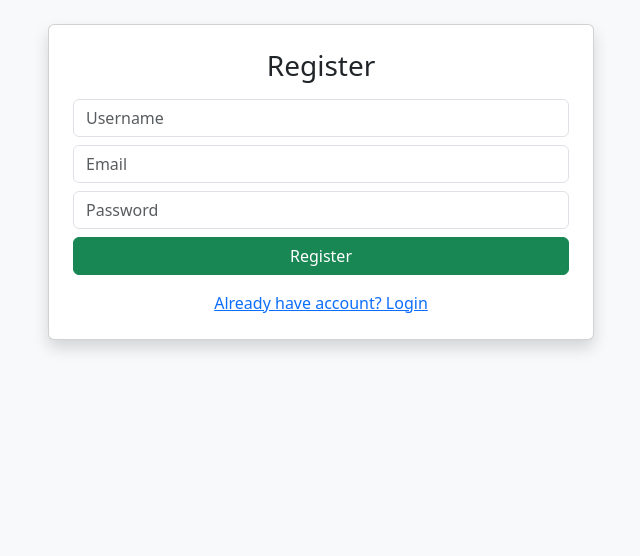
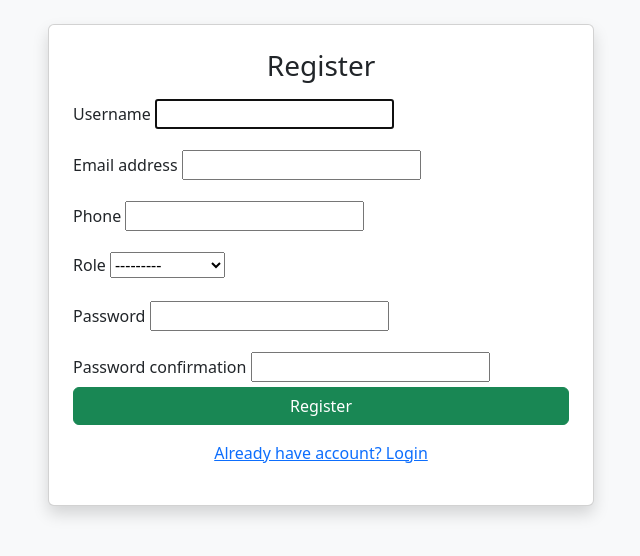
Before and after one commit to HKalaliya2276/ServiceHub, a Django app: page /register/ in a window 1280 px wide. Shown: the part 56-612 px from the top of the page, without its empty margins (319-959 px from the left). Run offline with Django 5.2, Linux system fonts and the light colour scheme.

Commit message:
feat: added admin dashboard with role-based navigation

```diff
--- a/services/urls.py
+++ b/services/urls.py
@@ -20,4 +20,5 @@ urlpatterns = [
     path('mark-read/<int:notif_id>/', views.mark_single_read, name='mark_single_read'),
     path('chat/<int:booking_id>/', views.chat_view, name='chat'),
     path('chat-history/<int:booking_id>/', views.get_chat_history, name='chat_history'),
+    path('admin-dashboard/', views.admin_dashboard, name='admin_dashboard'),
 ]
--- a/templates/base.html
+++ b/templates/base.html
@@ -26,14 +26,13 @@
 <nav class="navbar navbar-expand-lg navbar-dark bg-dark">
     <div class="container">
 
-        <a class="navbar-brand" href="/">ServiceHub</a>
+        <a class="navbar-brand" href="{% url 'dashboard' %}">ServiceHub</a>
 
         <div class="ms-auto">
 
             {% if user.is_authenticated %}
 
-                <a href="/dashboard/" class="btn btn-light btn-sm">Home</a>
-
+                    <a href="{% url 'dashboard' %}" class="btn btn-light btn-sm">Home</a>
                 {% if user.role == 'customer' %}
                     <a href="/services/list/" class="btn btn-primary btn-sm">Services</a>
                     <a href="/services/my-bookings/" class="btn btn-secondary btn-sm">My Bookings</a>
@@ -44,7 +43,11 @@
 
                 {% elif user.role == 'delivery' %}
                     <a href="/delivery/" class="btn btn-info btn-sm">My Deliveries</a>
-                {% endif %}
+
+                {% elif user.role == 'admin' %}
+                    <a href="/services/admin-dashboard/" class="btn btn-success btn-sm">Admin Panel</a>
+
+                    {% endif %}
 
                 <!-- 🔔 Notification Button -->
                 <a href="/services/notifications/" class="btn btn-warning position-relative">
--- a/templates/login.html
+++ b/templates/login.html
@@ -15,6 +15,12 @@
                 <input type="text" name="username" class="form-control mb-3" placeholder="Username">
 
                 <input type="password" name="password" class="form-control mb-3" placeholder="Password">
+
+                {% if messages %}
+                    {% for message in messages %}
+                        <div class="alert alert-danger">{{ message }}</div>
+                    {% endfor %}
+                {% endif %}
 
                 <button class="btn btn-primary w-100">Login</button>
             </form>
--- a/templates/register.html
+++ b/templates/register.html
@@ -11,12 +11,36 @@
 
             <form method="POST">
                 {% csrf_token %}
-
-                <input type="text" name="username" class="form-control mb-2" placeholder="Username">
-
-                <input type="email" name="email" class="form-control mb-2" placeholder="Email">
-
-                <input type="password" name="password" class="form-control mb-2" placeholder="Password">
+{{ form.non_field_errors }}
+                <div class="mb-3">
+                    <label class="form-label">{{ form.username.label }}</label>
+                    {{ form.username }}
+                    {% if form.username.errors %}<div class="text-danger">{{ form.username.errors }}</div>{% endif %}
+                </div>
+                <div class="mb-3">
+                    <label class="form-label">{{ form.email.label }}</label>
+                    {{ form.email }}
+                    {% if form.email.errors %}<div class="text-danger">{{ form.email.errors }}</div>{% endif %}
+                </div>
+                <div class="mb-3">
+                    <label class="form-label">{{ form.phone.label }}</label>
+                    {{ form.phone }}
+                    {% if form.phone.errors %}<div class="text-danger">{{ form.phone.errors }}</div>{% endif %}
+                </div>
+                <div class="mb-3">
+                    <label class="form-label">{{ form.role.label }}</label>
+                    {{ form.role }}
+                    {% if form.role.errors %}<div class="text-danger">{{ form.role.errors }}</div>{% endif %}
+                </div>
+                <div class="mb-3">
+                    <label class="form-label">{{ form.password1.label }}</label>
+                    {{ form.password1 }}
+                    {% if form.password1.errors %}<div class="text-danger">{{ form.password1.errors }}</div>{% endif %}
+                </div>
+                <div class="mb-3">
+                    <label class="form-label">{{ form.password2.label }}</label>
+                    {{ form.password2 }}
+                    {% if form.password2.errors %}<div class="text-danger">{{ form.password2.errors }}</div>{% endif %}
 
                 <button class="btn btn-success w-100">Register</button>
             </form>
--- a/users/models.py
+++ b/users/models.py
@@ -7,6 +7,7 @@ class User(AbstractUser):
         ('customer', 'Customer'),
         ('vendor', 'Vendor'),
         ('delivery', 'Delivery Boy'),
+        ('admin', 'Admin'),
     )
 
     role = models.CharField(max_length=10, choices=ROLE_CHOICES)
--- a/users/views.py
+++ b/users/views.py
@@ -14,7 +14,7 @@ def register_view(request):
         if form.is_valid():
             user = form.save()
             login(request, user)
-            return redirect('login')
+            return redirect('dashboard')
     else:
         form = UserRegisterForm()
     return render(request, 'register.html', {'form': form})
@@ -30,6 +30,9 @@ def login_view(request):
         if user is not None:
             login(request, user)
             return redirect('dashboard')
+        else:
+            from django.contrib import messages
+            messages.error(request, 'Invalid username or password.')
     return render(request, 'login.html')
 
 
@@ -42,7 +45,10 @@ def logout_view(request):
 def dashboard_redirect(request):
     user = request.user
 
-    if user.role == 'customer':
+    if user.role == 'admin':
+        return redirect('admin_dashboard')
+
+    elif user.role == 'customer':
         return redirect('customer_dashboard')
 
     elif user.role == 'vendor':
```
Also changed, not shown: TODO.md (+6 -3 lines), core/settings.py (+6 -1 lines), services/views.py (+28 -0 lines), templates/admin_dashboard.html (added, +55 -0 lines), users/migrations/0002_alter_user_role.py (added), 2 other files.
